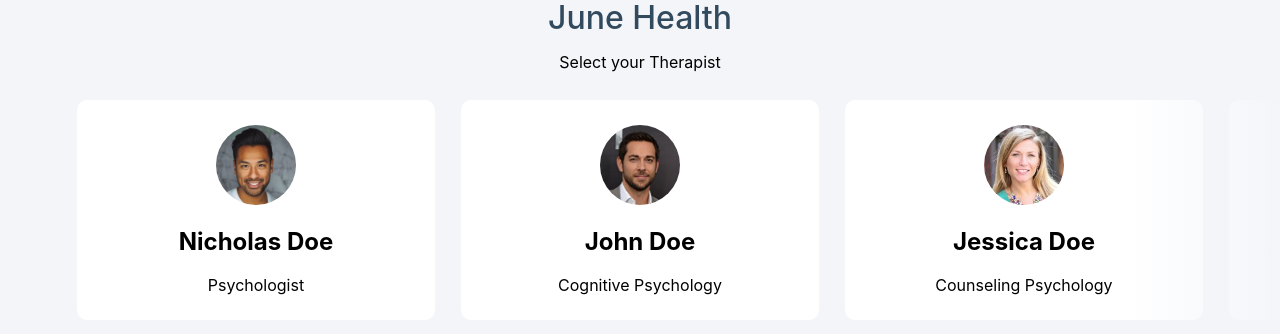
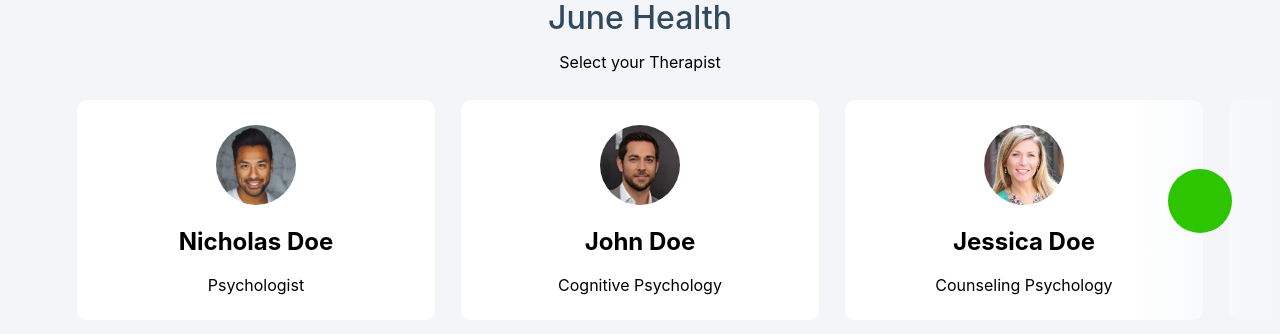
Before and after one commit to luciancic/junehealth, a React (Create React App) app in the folder client/: page / in a window 1280 px wide. Shown: the top 334 px of the page. Built offline with nearby package versions, Linux system fonts and the light colour scheme.

Commit message:
Add nav buttons to list

```diff
--- a/client/src/App.css
+++ b/client/src/App.css
@@ -48,6 +48,32 @@
   padding: 0 5vw;
 }
 
+.therapist-button {
+  background-color: #2dc400;
+  height: 4rem;
+  width: 4rem;
+  border: none;
+  border-radius: 100%;
+  position: absolute;
+  top: 50%;
+  transform: translateY(-1rem);
+  z-index: 1;
+}
+
+.therapist-button:active, .therapist-button:focus {
+  outline: 0;
+  border: none;
+  outline-style: none;
+}
+
+.therapist-button-prev {
+  left: 3rem;
+}
+
+.therapist-button-next {
+  right: 3rem;
+}
+
 .therapist {
   width: 28vw;
   display: inline-block;
--- a/client/src/TherapistSelection.js
+++ b/client/src/TherapistSelection.js
@@ -35,13 +35,16 @@ const THERAPIST_LIST = [
 
 function TherapistSelection() {
   const [ index, setIndex ] = useState(0);
-  const containerGradientLeft = index === 0 ? null : 'therapist-container-gradient-left';
-  const containerGradientRight = THERAPIST_LIST.length - index <= 3 ? null : 'therapist-container-gradient-right';
+  const isFirst = index === 0;
+  const isLast = THERAPIST_LIST.length - index <= 3;
+  const containerGradientLeft = isFirst ? null : 'therapist-container-gradient-left';
+  const containerGradientRight = isLast ? null : 'therapist-container-gradient-right';
   const listPadding = THERAPIST_LIST.length <= 3 ? null : 'therapist-list-padded';
 
   return (
     <div className={`therapist-container ${containerGradientLeft} ${containerGradientRight}`}>
       <p>Select your Therapist</p>
+      { !isFirst && <button className='therapist-button therapist-button-prev' onClick={() => setIndex(index - 1)} /> }
       <div className={`therapist-list ${listPadding}`} style={{ transform: `translateX(-${index * 30}vw)`}}>
         { THERAPIST_LIST.map(therapist => (
           <div class='therapist'>
@@ -51,6 +54,7 @@ function TherapistSelection() {
           </div>
         ))}
       </div>
+      { !isLast && <button className='therapist-button therapist-button-next' onClick={() => setIndex(index + 1)} /> }
     </div>
   )
 }
```
